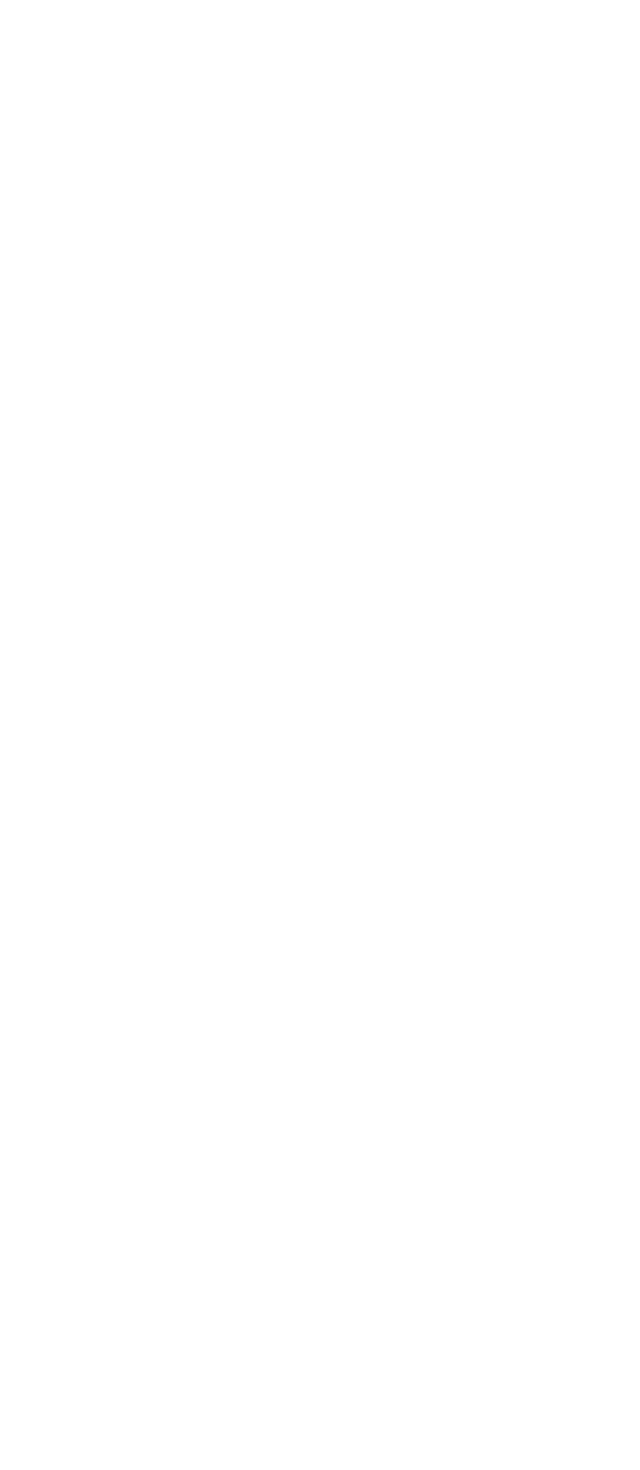
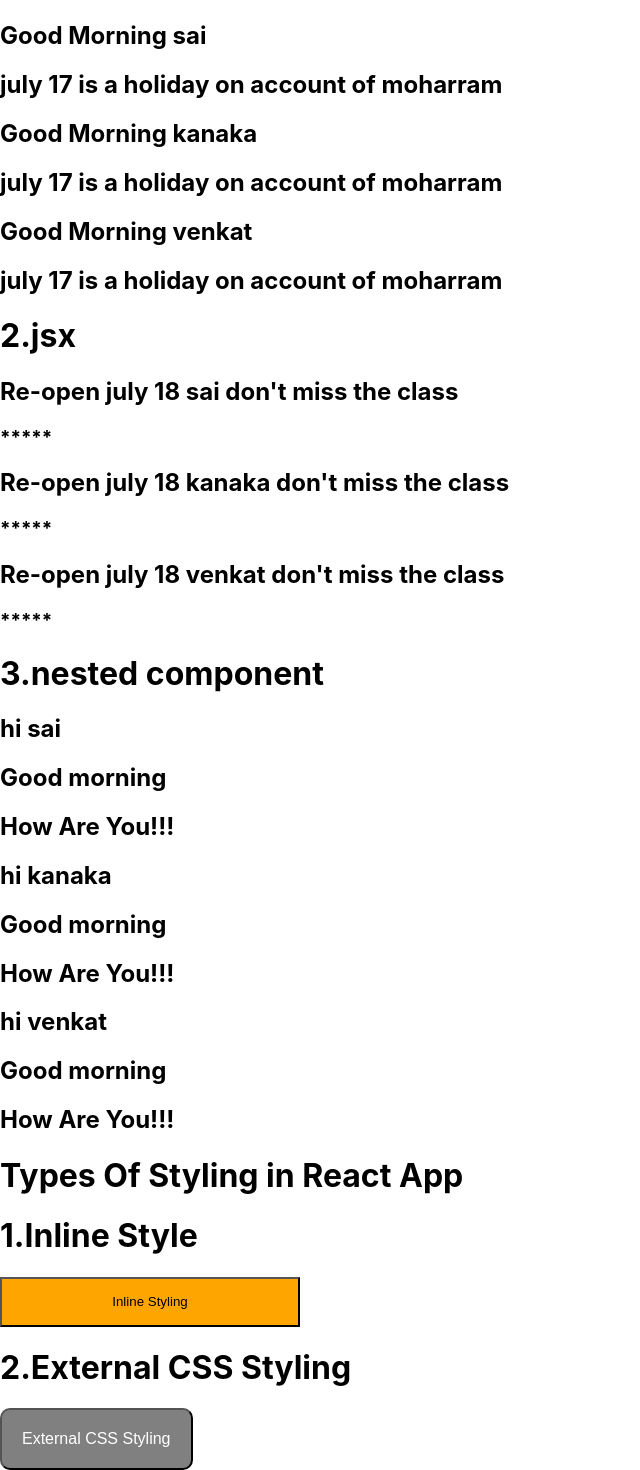
Before and after one commit to priyatham87/ReactPracticeAndTask, a React (Create React App) app: page / in a window 1280 px wide. Shown: the part 232-1702 px from the top of the page, without its empty margins (0-640 px from the left). Before the commit the page ends 800 px from the top, so only its background shows below. Built offline with nearby package versions, Linux system fonts and the light colour scheme.

Commit message:
july 11 practice and task

```diff
--- a/src/App.js
+++ b/src/App.js
@@ -1,13 +1,63 @@
-import logo from './logo.svg';
+// import logo from './logo.svg';
 import './App.css';
+import Greeting, { Info, Wish } from './components/greeting/greeting';
+import { Btn, Button } from './components/button/button';
 
-
+const names=["sai","kanaka","venkat"]
 function App() {
   return (
     <div>
-      <h1>psp</h1>
+      <h1>11-7-24--(DAY-8 PRACTICE && TASK)</h1>
+      <center><h1>PRACTICE</h1></center>
+
+      {/* Types of children prop  */}
+      <h2>we can pass child prop in three ways</h2>
+      <h1>1.text content</h1>
+      {
+        names.map((eachName,i)=>
+        <Greeting key={i}>
+          {eachName}
+        </Greeting>)
+      }
+
+      <h1>2.jsx</h1>
+      {
+        names.map((eachName,i)=>
+          <Wish key={i}>
+            <h2>Re-open july 18 {eachName} don't miss the class</h2>
+          </Wish>
+        )
+      }
+
+      <h1>3.nested component</h1>
+      {
+        names.map((eachName,i)=>
+          <Info key={i}>
+            <Card name={eachName}>
+              {/* {eachName} */}
+            </Card>
+          </Info>
+        )
+      }
+      {/* Types of styling in react */}
+      <h1>Types Of Styling in React App</h1>
+      <h1>1.Inline Style</h1>
+      <Button text="Inline Styling" bgColor={"orange"} width={300} height={50}></Button>
+
+      <h1>2.External CSS Styling</h1>
+      <Btn text="External CSS Styling"></Btn>
+
     </div>
   );
 }
+export default App;
 
-export default App;
+const Card=(prop)=>{
+  return(
+    <>
+    <h2>hi {prop.name}</h2>
+    {/* <h2> {prop.children}</h2> */}
+    <h2>Good morning</h2>
+    </>
+  )
+}
--- /dev/null
+++ b/src/components/button/button.css
@@ -0,0 +1,9 @@
+.button
+{
+    background-color: gray;
+    color: white;
+    padding: 20px;
+    border-radius: 10px;
+    cursor: pointer;
+    font-size: medium;
+}
--- /dev/null
+++ b/src/components/button/button.js
@@ -0,0 +1,24 @@
+
+import "./button.css"
+
+//inline styling
+export const Button=(prop)=>{
+    const {text,bgColor,width,height}=prop
+
+    const myStyle={
+        backgroundColor:bgColor,
+        width:width,
+        height:height
+    }
+    return(
+        <button style={myStyle}>{text}</button>
+
+    )
+}
+//external css styling
+export const Btn=(prop)=>{
+    const {text}=prop
+    return(
+        <button className="button">{text}</button>
+    )
+}
--- /dev/null
+++ b/src/components/greeting/greeting.js
@@ -0,0 +1,30 @@
+
+const Greeting=(prop)=>{
+    return (
+        <>
+        <h2>Good Morning {prop.children}</h2>
+        <h2>july 17 is a holiday on account of moharram</h2>
+        </>
+    )
+}
+export default Greeting;
+
+export const Wish=(prop)=>{
+    return(
+        <>
+        {prop.children}
+        <h3>*****</h3>
+
+        </>
+    )
+}
+
+export const Info=(prop)=>{
+    return (
+        <>
+        {prop.children}
+        <h2>How Are You!!!</h2>
+        </>
+    )
+
+}
```
